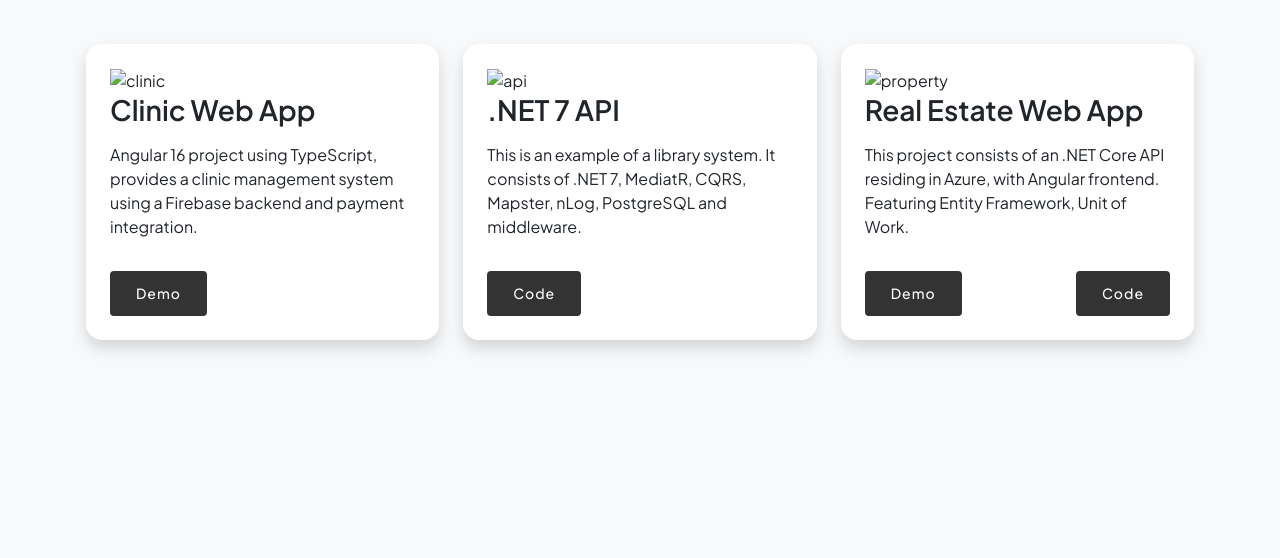
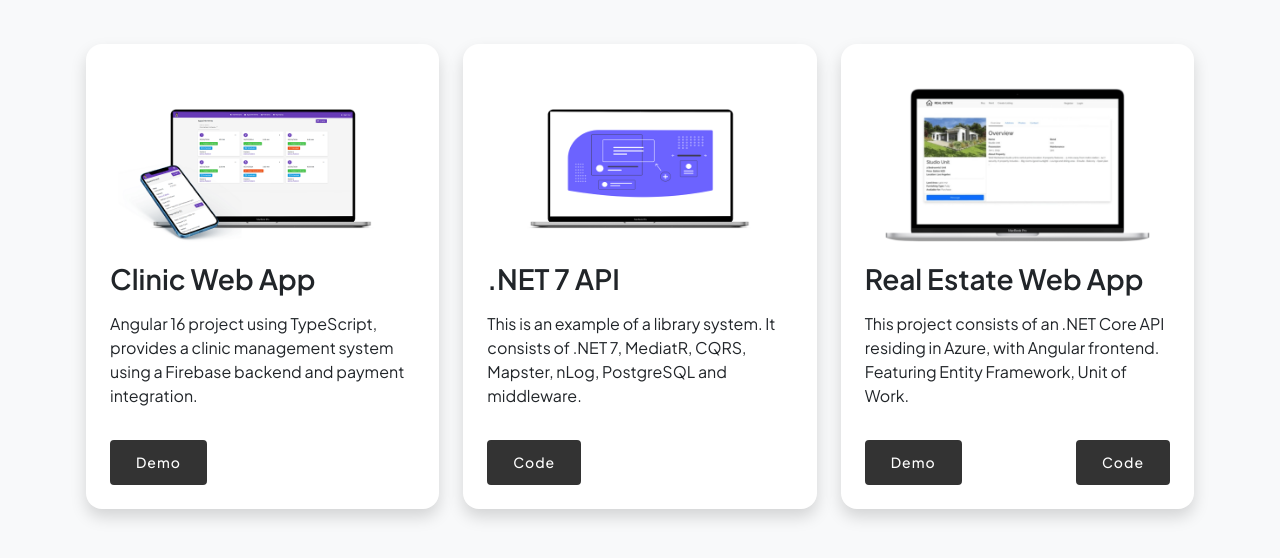
Before and after one commit to Andr3wDev/Portfolio, a plain HTML site: page projects.html in a window 1280 px wide. Shown: the part 182-740 px from the top of the page. Drawn offline with nearby package versions, Linux system fonts and the light colour scheme.

Commit message:
url path

```diff
--- a/projects.html
+++ b/projects.html
@@ -40,7 +40,7 @@
                <div class='col-12 col-lg-4 mb-4'>
 				<div class="card overflow-hidden shadow rounded-4 border-0 p-4 proj-item">
                   <div class="proj-img">
-                    <img src="../dist/assets/clinic.png" alt="clinic" loading="lazy" />
+                    <img src="./assets/clinic.png" alt="clinic" loading="lazy" />
                   </div>
                   <div class="proj-content-wrap">
                     <h3>Clinic Web App</h3>
@@ -55,7 +55,7 @@
                <div class='col-12 col-lg-4 mb-4'>
 				<div class="card overflow-hidden shadow rounded-4 border-0 p-4 proj-item">
                   <div class="proj-img">
-                    <img src="../dist/assets/api.png" alt="api" loading="lazy" />
+                    <img src="./assets/api.png" alt="api" loading="lazy" />
                   </div>
                   <div class='proj-content-wrap'>
                     <h3>.NET 7 API</h3>
@@ -70,7 +70,7 @@
                <div class='col-12 col-lg-4'>
 				<div class="card overflow-hidden shadow rounded-4 border-0 p-4 proj-item">
                   <div class="proj-img">
-                    <img src="../dist/assets/property.png" alt="property" loading="lazy" />
+                    <img src="./assets/property.png" alt="property" loading="lazy" />
                   </div>
                   <div class="proj-content-wrap">
                     <h3>Real Estate Web App</h3>
```
